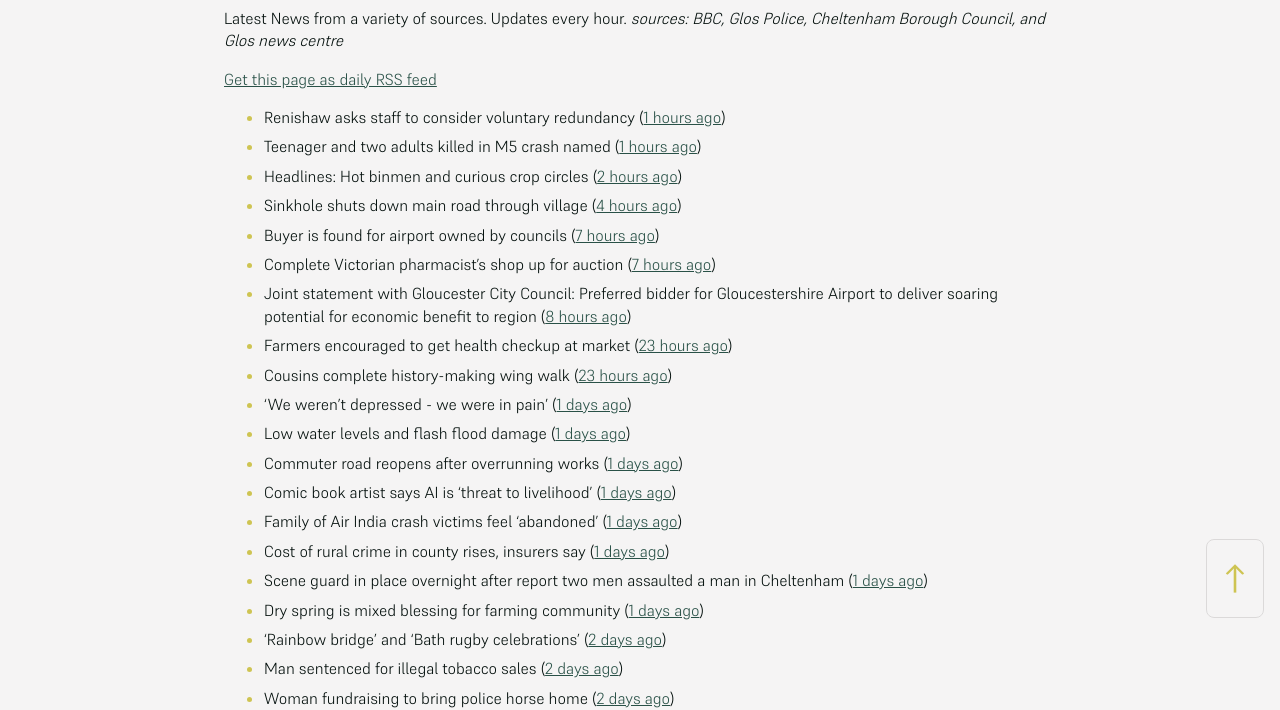
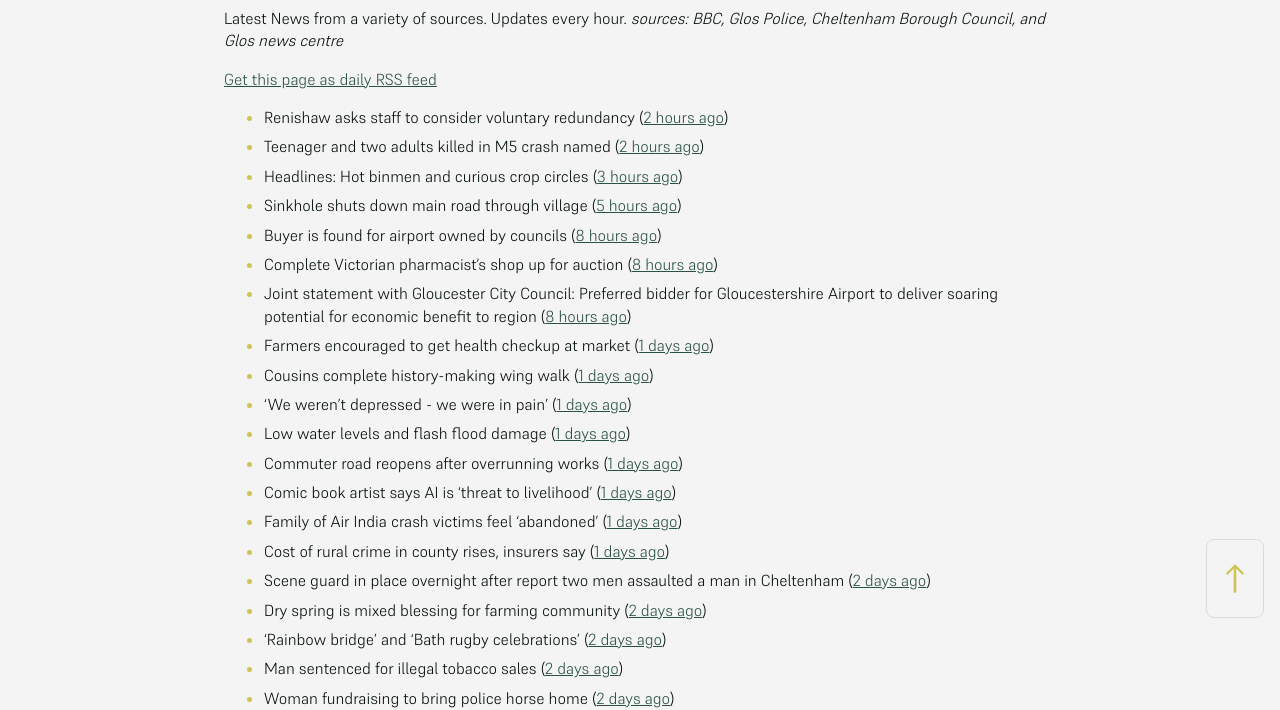
Before and after one commit to mat-0/cheltenham-open-data, a Jekyll site: the page built from _pages/news.md, in a window 1280 px wide. Shown: the part 266-976 px from the top of the page. Built offline with Jekyll 4.4.1, drawn with Linux system fonts in a browser that asks for light colours.

Commit message:
Updated 2025-06-18 13:58:28

```diff
--- a/_pages/news.md
+++ b/_pages/news.md
@@ -12,23 +12,23 @@ _sources: BBC, Glos Police, Cheltenham Borough Council, and Glos news centre_
 [Get this page as daily RSS feed](/daily.rss)
 
 <!-- news_marker starts -->
-- Renishaw asks staff to consider voluntary redundancy ([1 hours ago](https://www.bbc.com/news/articles/cwykllmg8pvo))
-- Teenager and two adults killed in M5 crash named ([1 hours ago](https://www.bbc.com/news/articles/c80prrgepzeo))
-- Headlines: Hot binmen and curious crop circles ([2 hours ago](https://www.bbc.com/news/articles/c5ykj8kq83no))
-- Sinkhole shuts down main road through village ([4 hours ago](https://www.bbc.com/news/articles/c4gk5d89n8zo))
-- Buyer is found for airport owned by councils ([7 hours ago](https://www.bbc.com/news/articles/c70xjdr4veyo))
-- Complete Victorian pharmacist's shop up for auction ([7 hours ago](https://www.bbc.com/news/articles/cly36y5qwz3o))
+- Renishaw asks staff to consider voluntary redundancy ([2 hours ago](https://www.bbc.com/news/articles/cwykllmg8pvo))
+- Teenager and two adults killed in M5 crash named ([2 hours ago](https://www.bbc.com/news/articles/c80prrgepzeo))
+- Headlines: Hot binmen and curious crop circles ([3 hours ago](https://www.bbc.com/news/articles/c5ykj8kq83no))
+- Sinkhole shuts down main road through village ([5 hours ago](https://www.bbc.com/news/articles/c4gk5d89n8zo))
+- Buyer is found for airport owned by councils ([8 hours ago](https://www.bbc.com/news/articles/c70xjdr4veyo))
+- Complete Victorian pharmacist's shop up for auction ([8 hours ago](https://www.bbc.com/news/articles/cly36y5qwz3o))
 - Joint statement with Gloucester City Council: Preferred bidder for Gloucestershire Airport to deliver soaring potential for economic benefit to region ([8 hours ago](https://www.cheltenham.gov.uk/news/article/3021/joint_statement_with_gloucester_city_council_preferred_bidder_for_gloucestershire_airport_to_deliver_soaring_potential_for_economic_benefit_to_region))
-- Farmers encouraged to get health checkup at market ([23 hours ago](https://www.bbc.com/news/articles/c5yxyye6rglo))
-- Cousins complete history-making wing walk ([23 hours ago](https://www.bbc.com/news/articles/czxw6npq667o))
+- Farmers encouraged to get health checkup at market ([1 days ago](https://www.bbc.com/news/articles/c5yxyye6rglo))
+- Cousins complete history-making wing walk ([1 days ago](https://www.bbc.com/news/articles/czxw6npq667o))
 - 'We weren't depressed - we were in pain' ([1 days ago](https://www.bbc.com/news/articles/cvgv27g4wjno))
 - Low water levels and flash flood damage ([1 days ago](https://www.bbc.com/news/articles/cn5krq5pgldo))
 - Commuter road reopens after overrunning works ([1 days ago](https://www.bbc.com/news/articles/c78n5zl514lo))
 - Comic book artist says AI is 'threat to livelihood' ([1 days ago](https://www.bbc.com/news/articles/cjrnr779z2lo))
 - Family of Air India crash victims feel 'abandoned' ([1 days ago](https://www.bbc.com/news/articles/c5y0lwreg9qo))
 - Cost of rural crime in county rises, insurers say ([1 days ago](https://www.bbc.com/news/articles/cje7e8lqvj0o))
-- Scene guard in place overnight after report two men assaulted a man in Cheltenham ([1 days ago](https://gloucesternewscentre.co.uk/scene-guard-in-place-overnight-after-report-two-men-assaulted-a-man-in-cheltenham/))
-- Dry spring is mixed blessing for farming community ([1 days ago](https://www.bbc.com/news/articles/c8d1vglgj9zo))
+- Scene guard in place overnight after report two men assaulted a man in Cheltenham ([2 days ago](https://gloucesternewscentre.co.uk/scene-guard-in-place-overnight-after-report-two-men-assaulted-a-man-in-cheltenham/))
+- Dry spring is mixed blessing for farming community ([2 days ago](https://www.bbc.com/news/articles/c8d1vglgj9zo))
 - 'Rainbow bridge' and 'Bath rugby celebrations' ([2 days ago](https://www.bbc.com/news/articles/cx2e29jqllgo))
 - Man sentenced for illegal tobacco sales ([2 days ago](https://gloucesternewscentre.co.uk/man-sentenced-for-illegal-tobacco-sales/))
 - Woman fundraising to bring police horse home ([2 days ago](https://www.bbc.com/news/articles/c1ld0n474llo))
```
Also changed, not shown: _data/flood.json (+4 -4 lines), _pages/fix-my-street.md (+1 -1 lines), index.md (+5 -5 lines).
